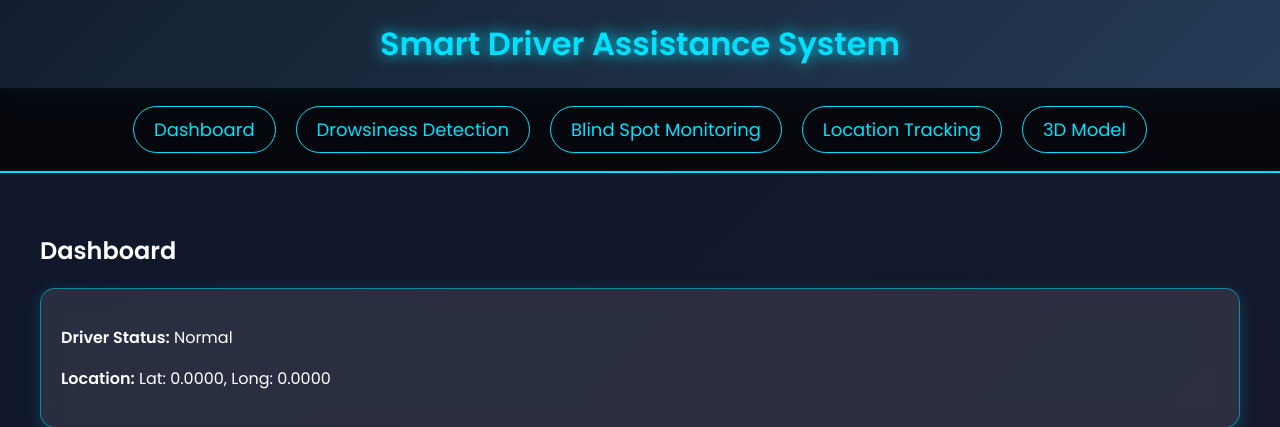
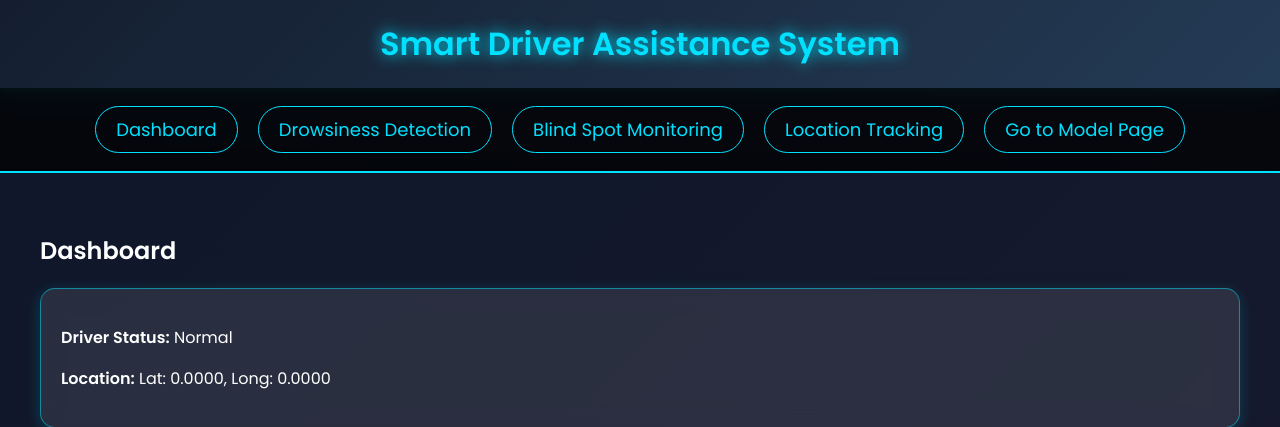
Before and after one commit to Balaji7010/model, a Flask app: page / in a window 1280 px wide. Shown: the top 427 px of the page. Run offline with Flask 3, Linux system fonts and the light colour scheme; some libraries are stand-ins or nearby versions.

Commit message:
Update index.html

```diff
--- a/templates/index.html
+++ b/templates/index.html
@@ -131,7 +131,7 @@
             <li><a href="#drowsiness">Drowsiness Detection</a></li>
             <li><a href="#blindspot">Blind Spot Monitoring</a></li>
             <li><a href="#location">Location Tracking</a></li>
-            <li><a href="dha.html">3D Model</a></li>
+            <li><a href="dha.html">Go to Model Page</a></li>
         </ul>
     </nav>
 
```
